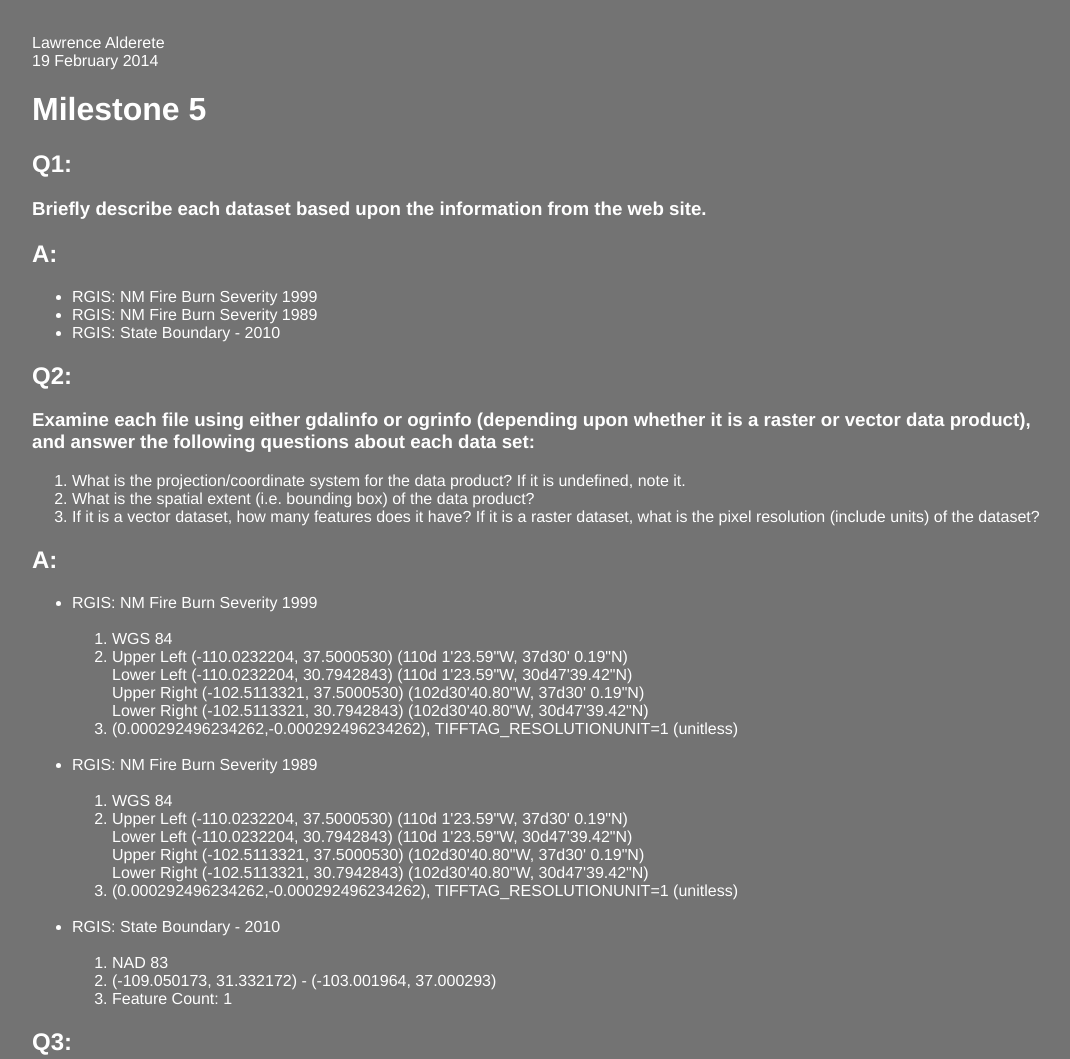
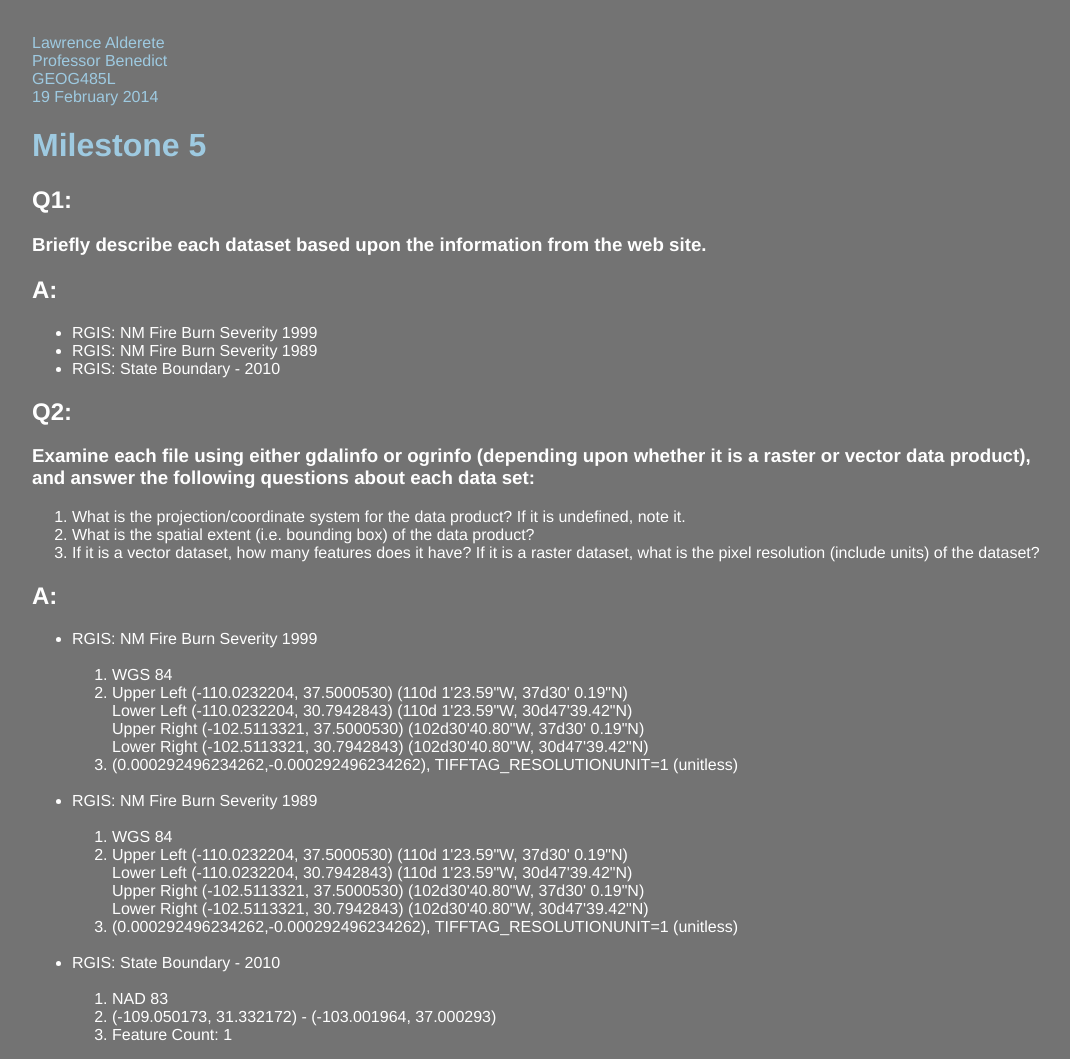
Before and after one commit to hyraxai/GEOG485L, a plain HTML site: page milestone_05.html in a window 1280 px wide. Shown: the top 1059 px of the page, without its empty margins (96-1166 px from the left). Drawn offline with Linux system fonts and the light colour scheme.

Commit message:
Update milestone_05.html
Added links.

```diff
--- a/milestone_05.html
+++ b/milestone_05.html
@@ -18,12 +18,14 @@
       </style>
 	</head>
 	  <body>
-  	<p>
+	<p>
     <br>
-    Lawrence Alderete<br>
-  	19 February 2014
+    <a class="plain" href="http://lpa2.github.io/"/>Lawrence Alderete</a></br>
+    <a class="plain" href="http://libguides.unm.edu/profile/kbene"/>Professor Benedict</a></br>
+    <a class="plain" href="http://lpa2.github.io/GEOG485L/index.html"/>GEOG485L</a></br>
+    <a class="plain" href="https://www.wolframalpha.com/input/?i=19+February+2014"/>19 February 2014</a>
 	  </p>
-	  	<h1>Milestone 5</h1>
+	  	<h1><a class="plain" href="http://karlbenedict.com/GEOG485-585/milestones/milestones.html#week-5---proj4-gdal-and-ogr"/>Milestone 5</a></h1>
 	    	<h2>Q1:</h2>
         		<h3>Briefly describe each dataset based upon the information from the web site.</h3>
       		<h2>A:</h2>
```
